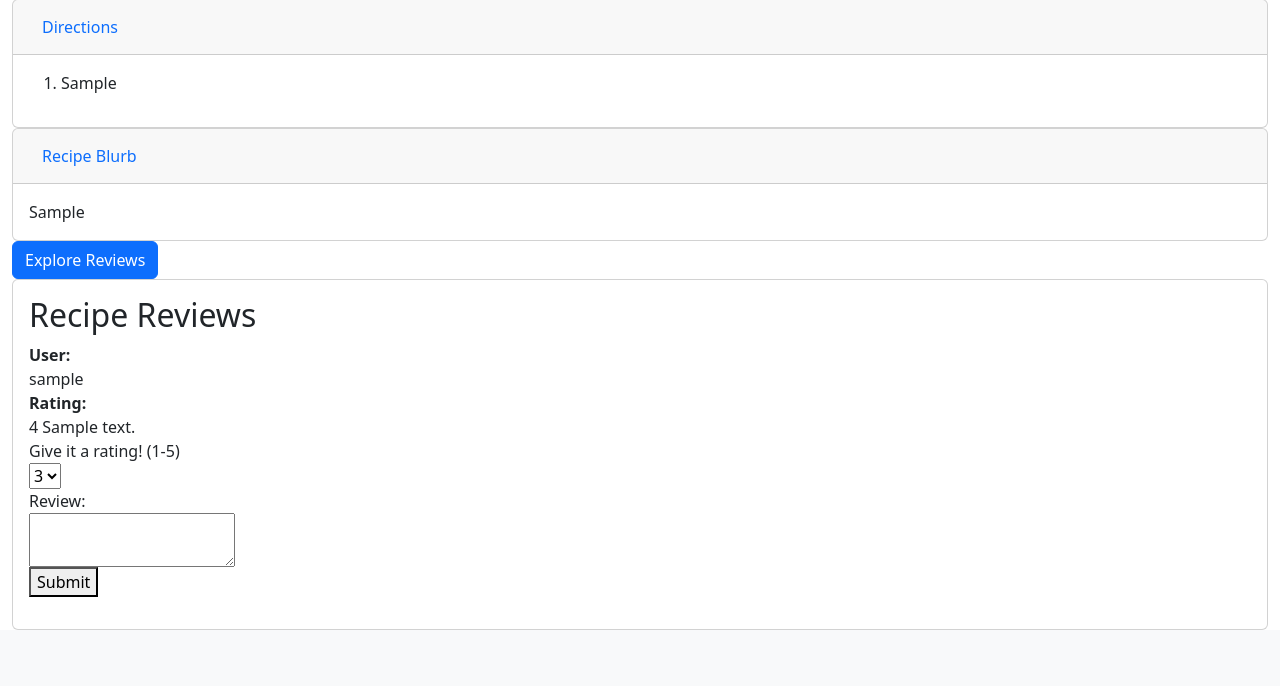
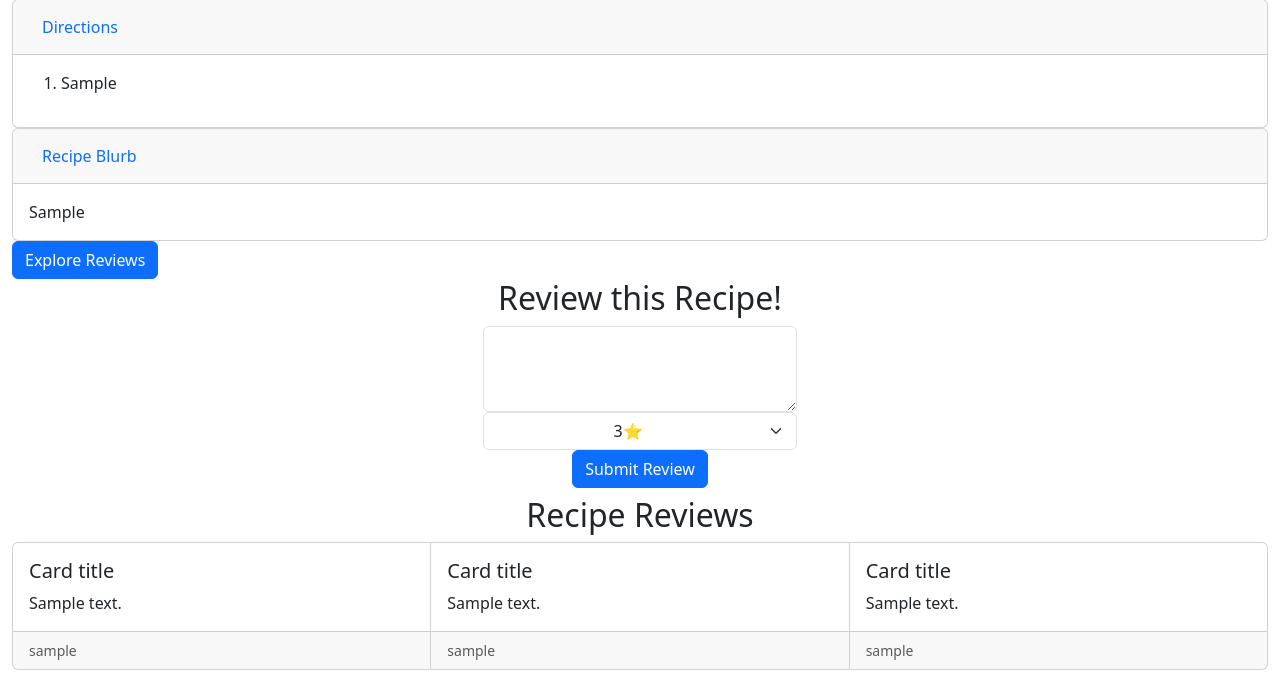
Before and after one commit to uva-cs3240-s22/group-project-a-21, a Django app: page /recipes/1/ in a window 1280 px wide, after a click on "Explore Reviews". Shown: the part 510-1196 px from the top of the page. Before the commit the page ends 1140 px from the top, so only its background shows below. Run offline with Django 4.2, Linux system fonts and the light colour scheme; a user stored in the database is signed in; tables that the repository leaves empty hold one stand-in row (values such as "Sample post"); some libraries are stand-ins or nearby versions.

Commit message:
added user to reviews

```diff
--- a/FinalProject/settings.py
+++ b/FinalProject/settings.py
@@ -50,6 +50,7 @@ INSTALLED_APPS = [
     'django.contrib.staticfiles',
     'django.contrib.sites', # Add this
     'recipes',
+    'star_ratings',
 
     # from tutorial  https://dev.to/mdrhmn/django-google-authentication-using-django-allauth-18f8
     'allauth',
--- a/FinalProject/urls.py
+++ b/FinalProject/urls.py
@@ -20,6 +20,7 @@ urlpatterns = [
     path('admin/', admin.site.urls),
     path('', include('recipes.urls')),
     path('accounts/', include('allauth.urls')),
+    path('ratings/', include('star_ratings.urls', namespace='ratings')),
 ]
 
 # Lilian's test comment
--- a/recipes/models.py
+++ b/recipes/models.py
@@ -7,6 +7,7 @@ from django.core.validators import MaxValueValidator, MinValueValidator
 from django.contrib.auth.models import User
 from django.dispatch import receiver
 from django.db.models.signals import post_save
+from django.conf import settings
 
 # Create your models here.
 class Profile(models.Model):
@@ -75,8 +76,7 @@ If Recipe is deleted, all related Reviews are deleted as well
 TODO: Incorporate user model so review is linked to user
 '''
 class Review(models.Model):
-    # confused on this (user)
-    user = models.ForeignKey(Profile, on_delete=models.CASCADE, default="none")
+    user = models.ForeignKey(User, on_delete=models.CASCADE, blank=True, null=True)
     recipe = models.ForeignKey(Recipe, related_name='reviews', on_delete=models.CASCADE);
     review_text = models.TextField(blank=True, null=True)
     rating = models.IntegerField()
--- a/recipes/templates/recipes/recipe.html
+++ b/recipes/templates/recipes/recipe.html
@@ -1,8 +1,9 @@
 {% load bootstrap5 %}
+{% load socialaccount %}
 {% bootstrap_css %}
 {% bootstrap_javascript %}
-
 {% load recipe_tags %}
+{% load static %}
 
 <!DOCTYPE html>
 <html>
@@ -11,6 +12,7 @@
         <script src="https://code.jquery.com/jquery-3.3.1.slim.min.js" integrity="sha384-q8i/X+965DzO0rT7abK41JStQIAqVgRVzpbzo5smXKp4YfRvH+8abtTE1Pi6jizo" crossorigin="anonymous"></script>
         <script src="https://cdn.jsdelivr.net/npm/popper.js@1.14.7/dist/umd/popper.min.js" integrity="sha384-UO2eT0CpHqdSJQ6hJty5KVphtPhzWj9WO1clHTMGa3JDZwrnQq4sF86dIHNDz0W1" crossorigin="anonymous"></script>
         <script src="https://cdn.jsdelivr.net/npm/bootstrap@4.3.1/dist/js/bootstrap.min.js" integrity="sha384-JjSmVgyd0p3pXB1rRibZUAYoIIy6OrQ6VrjIEaFf/nJGzIxFDsf4x0xIM+B07jRM" crossorigin="anonymous"></script>
+
         <title>Recipe</title>
     </head>
     <body>
@@ -123,64 +125,90 @@
                     <button class="btn btn-primary" type="button" data-toggle="collapse" data-target="#reviewsCollapsible" aria-expanded="false" aria-controls="reviewsCollapsible">
                         Explore Reviews
                     </button>
+
                     <div class="collapse" id="reviewsCollapsible">
-                        <div class="card card-body">
-                            <!-- Insert reviews and discussion here -->
-                            <h2 class="subtitle">Recipe Reviews</h2>
-                            {% for review in recipe.reviews.all %}
 
-                                <strong>User: </strong>{{review.user}}
+                        <style>
+                            textarea {
+                                display: block;
+                                margin-left: auto;
+                                margin-right: auto;
+                            }
 
-                                <strong>Rating: </strong>{{review.rating}}
+                            select {
+                                display: block;
+                                margin-left: auto;
+                                margin-right: auto;
+                                text-align-last:center;
+                                -moz-text-align-last: center;
+                            }
+                        </style>
 
-                                {{review.review_text}}
+                        {% if request.user.is_authenticated %}
+                            <h2 style="text-align: center;">Review this Recipe!</h2>
+                            <form method="post" action=".">
+                                {% csrf_token %}
+                                <div class="form-group">
+                                    <textarea type="text" id="formControl" class="form-control w-25" style="display: block;" rows="3" name="content"/></textarea>
+                                </div>
+                                <div class="form-group">
+                                        <select class="form-select w-25" name="rating">
+                                        <option>1⭐</option>
+                                        <option>2⭐</option>
+                                        <option selected>3⭐</option>
+                                        <option>4⭐</option>
+                                        <option>5⭐</option>
+                                        </select>
+                                </div>
+                                <div class="col text-center">
+                                        <button type="submit" class="btn btn-primary mb-2">Submit Review</button>
+                                </div>
+                            <form>
+                        {% else %}
+                            <p>Please sign in to review this recipe</p>
+                        {% endif %}
 
-                            {% empty %}
+                        <!-- Insert reviews and discussion here -->
+                        <h2 style="text-align: center;">Recipe Reviews</h2>
+                        {% for review in recipe.reviews.all %}
 
-                                <div class="notification">
-                                    No reviews yet. Be the first to review this recipe!
+                        <div class="card-group">
+                            <div class="card">
+                              <div class="card-body">
+                                <h5 class="card-title">Card title</h5>
+                                <p class="card-text">{{review.review_text}}</p>
+                              </div>
+                              <div class="card-footer">
+                                <small class="text-muted">{{review.user.username}}</small>
+                              </div>
+                            </div>
+                            <div class="card">
+                                <div class="card-body">
+                                  <h5 class="card-title">Card title</h5>
+                                  <p class="card-text">{{review.review_text}}</p>
                                 </div>
+                                <div class="card-footer">
+                                  <small class="text-muted">{{review.user.username}}</small>
+                                </div>
+                              </div>
+                            <div class="card">
+                                <div class="card-body">
+                                  <h5 class="card-title">Card title</h5>
+                                  <p class="card-text">{{review.review_text}}</p>
+                                </div>
+                                <div class="card-footer">
+                                  <small class="text-muted">{{review.user.username}}</small>
+                                </div>
+                              </div>
+                          </div>
+                        {% empty %}
 
-                            {% endfor %}
+                        <div class="notification">
+                                No reviews yet. Be the first to review this recipe!
+                            </div>
 
-                            {% if request.user.is_authenticated %}
-                                <form method="post" action=".">
-                                    {% csrf_token %}
+                        {% endfor %}
 
-                                    <div class="field">
-                                        <label>Give it a rating! (1-5)</label>
-
-                                        <div class"control">
-                                            <div class="select">
-                                                <select name="rating">
-                                                    <option value="1">1</option>
-                                                    <option value="2">2</option>
-                                                    <option value="3" selected>3</option>
-                                                    <option value="4">4</option>
-                                                    <option value="5">5</option>
-                                                </select>
-                                            </div>
-                                        </div>
-                                    </div>
-
-                                    <div class="field">
-                                        <label>Review:</label>
-                                        <div class="control">
-                                            <textarea class="textarea" name="content"></textarea>
-                                        </div>
-                                    </div>
-
-                                    <div class="field">
-                                        <div class="control">
-                                            <button class="button is-success">Submit</button>
-                                        </div>
-                                    </div>
-
-                                </form>
-
-                            {% else %}
-                                <p>Please sign in to review this recipe</p>
-                            {% endif %}
 
                         </div>
                     </div>
--- a/recipes/views.py
+++ b/recipes/views.py
@@ -28,10 +28,12 @@ class RecipeView(generic.DetailView):
     # return render(requests, 'recipes/recipe.html', {})
     def post(self, request, *args, **kwargs):
         rating = request.POST.get('rating', 3)
+        rating = rating[0]
         review_text = request.POST.get('content', '')
         recipe = self.get_object()
+        user = self.request.user
 
-        review = Review.objects.create(recipe=recipe, rating=rating, review_text=review_text)
+        review = Review.objects.create(recipe=recipe, rating=rating, review_text=review_text, user=user)
 
         # returns to recipe gallery
         # would be useful to redirect to a page which allows the user to share the recipe, since they used it
```
Also changed, not shown: recipes/migrations/0001_initial.py.
